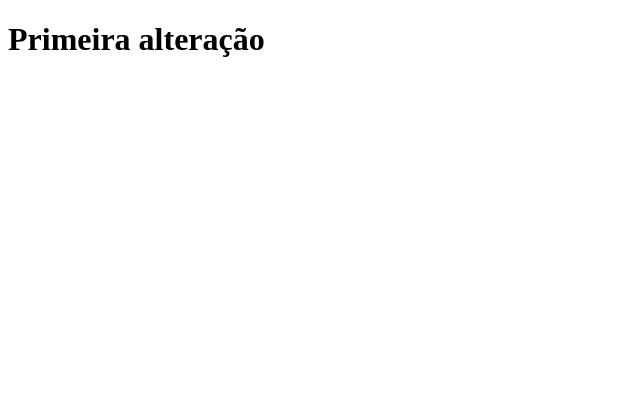
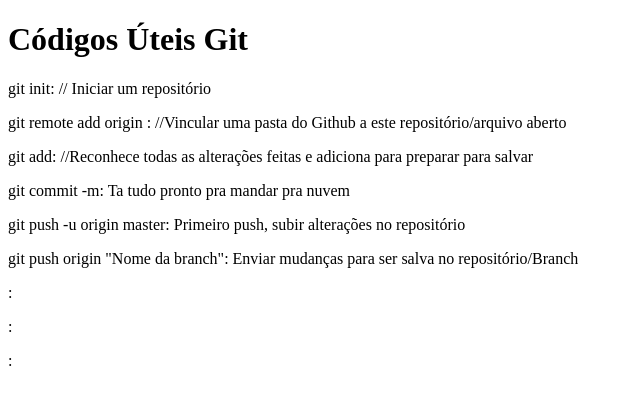
Before and after one commit to GuilhermeSoaresTavares/hweb-aulas, a plain HTML site: page index.html in a window 1280 px wide. Shown: the whole page, without its empty margins (0-640 px from the left). Drawn offline with Linux system fonts and the light colour scheme.

Commit message:
Primeira Atualização no Index direto pelo Github
Atualizado de linha 10 a 19. O objetivo dessa atualização e utilizar os métodos clone para baixar e atualizar na minha máquina este arquivo posteriormente.

```diff
--- a/index.html
+++ b/index.html
@@ -7,6 +7,15 @@
     <title>Document</title>
   </head>
   <body>
-    <h1>Primeira alteração</h1>
+    <h1>Códigos Úteis Git</h1>
+    <p>git init: <span>// Iniciar um repositório</span></p>
+    <p>git remote add origin : //Vincular uma pasta do Github a este repositório/arquivo aberto<span></span></p>
+    <p>git add: <span>//Reconhece todas as alterações feitas e adiciona para preparar para salvar</span></p>
+    <p>git commit -m: <span>Ta tudo pronto pra mandar pra nuvem</span></p>
+    <p>git push -u origin master: <span>Primeiro push, subir alterações no repositório</span></p>
+    <p>git push origin "Nome da branch": <span>Enviar mudanças para ser salva no repositório/Branch</span></p>
+    <p>: <span></span></p>
+    <p>: <span></span></p>
+    <p>: <span></span></p>
   </body>
 </html>
```
